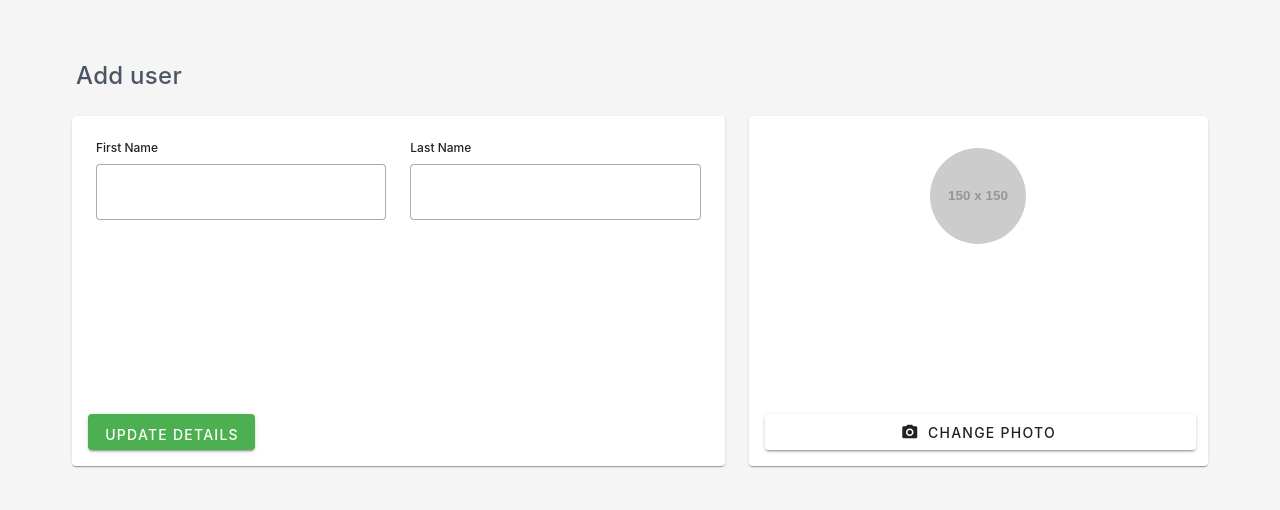
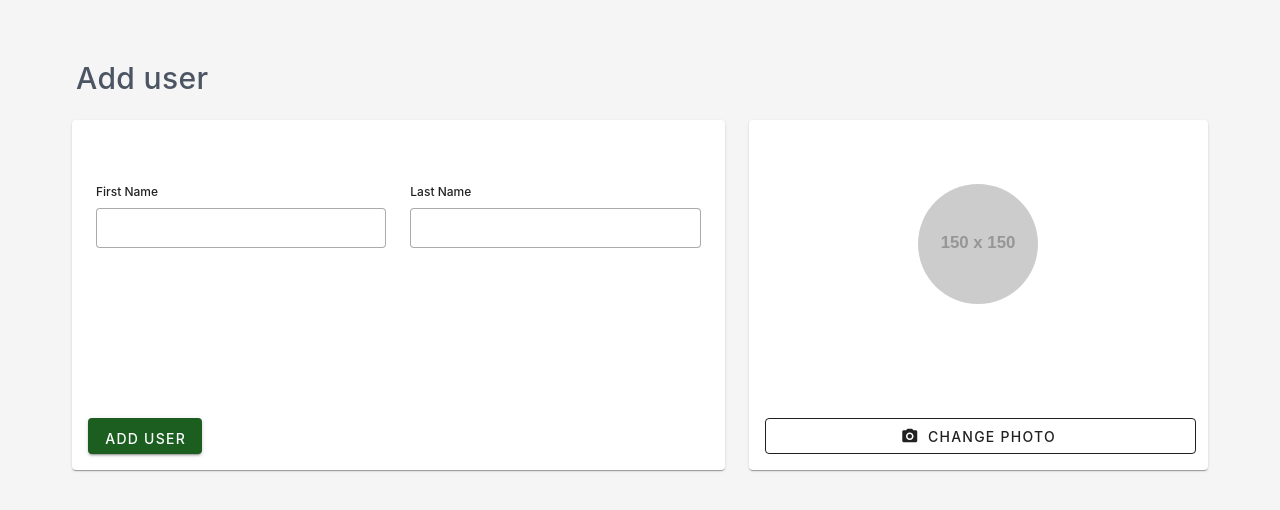
Before and after one commit to Ramafir/TraineeManagement, a Vue app in the folder frontend-app/: page /user in a window 1280 px wide. Shown: the top 510 px of the page. Built offline with nearby package versions, Linux system fonts and the light colour scheme; no server answers.

Commit message:
feature/add-and-update-operation (#5)
Co-authored-by: Daniel Kołban <daniel.kolban@gmail.com>

```diff
--- a/frontend-app/src/components/users/UserTable.vue
+++ b/frontend-app/src/components/users/UserTable.vue
@@ -1,10 +1,13 @@
 <template>
-    <v-card-title class="pl-0">User list</v-card-title>
+    <v-card-title class="pl-0 text-3xl text-gray-600">User list</v-card-title>
     <v-card>
         <div class="flex justify-end mb-4">
-            <v-btn prepend-icon="mdi-plus" class="m-7 rounded-full" color="green-darken-4"> Add user </v-btn>
+            <v-btn prepend-icon="mdi-plus" class="m-7 rounded-full" color="green-darken-4" @click="addUser">
+                Add user
+            </v-btn>
         </div>
-        <v-data-table :items="users" :headers="labels" class="v-data-table--with-background">
+
+        <v-data-table :items="users" :items-per-page="6" :headers="labels" class="v-data-table--with-background">
             <template v-slot:[`item.avatar`]="{ item }">
                 <v-avatar size="32">
                     <img :src="item.avatar" alt="User avatar" />
@@ -58,6 +61,10 @@ export default defineComponent({
     },
 
     methods: {
+        addUser() {
+            this.$router.push('/user');
+        },
+
         editUser(user: IUserItem) {
             this.$emit('edit-user', user);
         },
--- a/frontend-app/src/pages/user/Index.vue
+++ b/frontend-app/src/pages/user/Index.vue
@@ -1,52 +1,54 @@
 <template>
     <v-container class="mt-8">
         <v-row>
-            <v-card-title class="text-2xl text-gray-600">Add user</v-card-title>
+            <v-card-title class="text-3xl text-gray-600">Add user</v-card-title>
         </v-row>
         <v-row class="mt-4">
             <v-col cols="12" md="7">
-                <v-card class="p-6 min-h-[350px] relative flex flex-col justify-start">
+                <v-card class="p-6 min-h-[350px] relative flex flex-col justify-start w-full">
                     <v-row>
-                        <v-col cols="12" md="6">
+                        <v-col cols="12" md="6" class="mt-10">
                             <label for="firstName" class="text-xs font-medium block">First Name</label>
                             <v-text-field
                                 class="my-2"
                                 id="firstName"
                                 variant="outlined"
-                                v-model="firstName"
+                                density="compact"
+                                v-model="formData.first_name"
                                 hide-details
                             />
                         </v-col>
-                        <v-col cols="12" md="6">
+                        <v-col cols="12" md="6" class="mt-10">
                             <label for="lastName" class="text-xs font-medium block">Last Name</label>
                             <v-text-field
                                 class="my-2"
                                 id="lastName"
                                 variant="outlined"
-                                v-model="lastName"
+                                density="compact"
+                                v-model="formData.last_name"
                                 hide-details
                             />
                         </v-col>
                     </v-row>
                     <v-btn
-                        color="green darken-4"
+                        color="green-darken-4"
                         class="text-white absolute bottom-4 left-4 py-3"
-                        @click="updateDetails"
+                        @click="submitHandler"
                     >
-                        Update Details
+                        {{ editMode ? 'Update Details' : 'Add User' }}
                     </v-btn>
                 </v-card>
             </v-col>
 
             <v-col cols="12" md="5">
-                <v-card class="flex flex-col items-center justify-between py-8 min-h-[350px] relative">
-                    <div class="flex flex-col items-center">
-                        <v-avatar size="96" class="mb-4 mx-auto">
+                <v-card class="flex flex-col items-center justify-between py-8 min-h-[350px] max-w-[500px] relative">
+                    <div class="flex flex-col items-center mt-8">
+                        <v-avatar size="120" class="mb-4 mx-auto">
                             <img src="https://via.placeholder.com/150" alt="User avatar" />
                         </v-avatar>
                     </div>
                     <v-btn
-                        outlined
+                        variant="outlined"
                         class="absolute bottom-4 left-4 right-1 py-2 mr-2"
                         prepend-icon="mdi-camera"
                         @click="changePhoto"
@@ -60,22 +62,70 @@
 </template>
 
 <script lang="ts">
+import { mapActions } from 'pinia';
 import { defineComponent } from 'vue';
+
+import { useUsersStore } from '@/store/modules/users';
 
 export default defineComponent({
     name: 'AddUserPage',
+
+    props: {
+        selectedId: {
+            type: String,
+            required: false,
+            default: ''
+        }
+    },
+
     data() {
+        const defaultFormData = {
+            first_name: '',
+            last_name: ''
+        };
+
         return {
-            firstName: '',
-            lastName: ''
+            isProcessing: false,
+            initValue: { ...defaultFormData },
+            defaultFormData,
+            formData: { ...defaultFormData }
         };
     },
+
+    computed: {
+        hasFormChanged() {
+            return JSON.stringify(this.initValue) !== JSON.stringify(this.formData);
+        },
+
+        editMode() {
+            return !!this.selectedId;
+        }
+    },
+
     methods: {
-        updateDetails() {
-            console.log('Details updated:', this.firstName, this.lastName);
-        },
-        changePhoto() {
-            console.log('Change photo clicked');
+        ...mapActions(useUsersStore, ['store', 'update']),
+
+        async submitHandler() {
+            this.isProcessing = true;
+
+            try {
+                const data = {
+                    first_name: this.formData.first_name,
+                    last_name: this.formData.last_name
+                };
+
+                if (this.editMode) {
+                    await this.update(data, this.selectedId);
+                } else {
+                    await this.store(data);
+                }
+
+                this.$router.push('/');
+            } catch (error) {
+                console.log(error);
+            } finally {
+                this.isProcessing = false;
+            }
         }
     }
 });
--- a/frontend-app/src/store/modules/users.ts
+++ b/frontend-app/src/store/modules/users.ts
@@ -3,7 +3,8 @@ import { defineStore } from 'pinia';
 
 import type { IIndexParams } from '@/types/common';
 import type { ITablePagination } from '@/types/table';
-import type { IUserItem, IUserState } from '@/types/user';
+import type { ICreateUserData, IUserItem, IUserState } from '@/types/user';
+import { th } from 'vuetify/locale';
 
 export const useUsersStore = defineStore('users', {
     state: (): IUserState => {
@@ -35,6 +36,34 @@ export const useUsersStore = defineStore('users', {
             return { data, total };
         },
 
+        async store(data: ICreateUserData): Promise<IUserItem> {
+            const user: IUserItem = await axios.post('/users', data);
+
+            this.stored(user);
+
+            return user;
+        },
+
+        async update(data: ICreateUserData, id: string): Promise<IUserItem> {
+            const user: IUserItem = await axios.put(`/users/${id}`, data);
+
+            this.updated(user);
+
+            return user;
+        },
+
+        stored(user: IUserItem) {
+            this.users.push(user);
+        },
+
+        updated(user: IUserItem) {
+            const index = this.users.findIndex(storedUser => storedUser.id === user.id);
+
+            if (~index) {
+                this.users.splice(index, 1, user);
+            }
+        },
+
         async destroy(id: string) {
             await axios.delete(`/users/${id}`);
 
--- a/frontend-app/src/types/user.ts
+++ b/frontend-app/src/types/user.ts
@@ -18,6 +18,12 @@ export interface IUserItem {
     avatar: string | null;
 }
 
+export type ICreateUserData = {
+    first_name: string;
+    last_name: string;
+    avatar?: string;
+};
+
 export interface IUserState {
     users: IUserItem[];
 }
```
